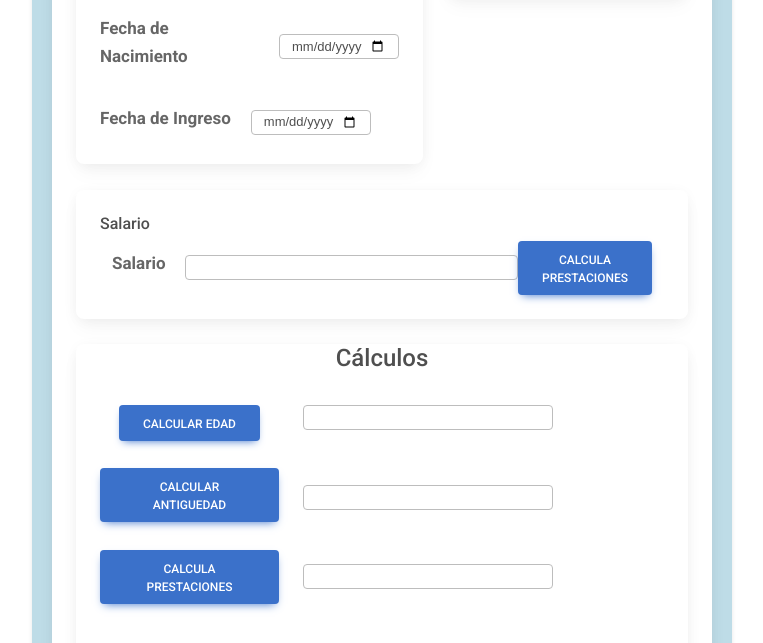
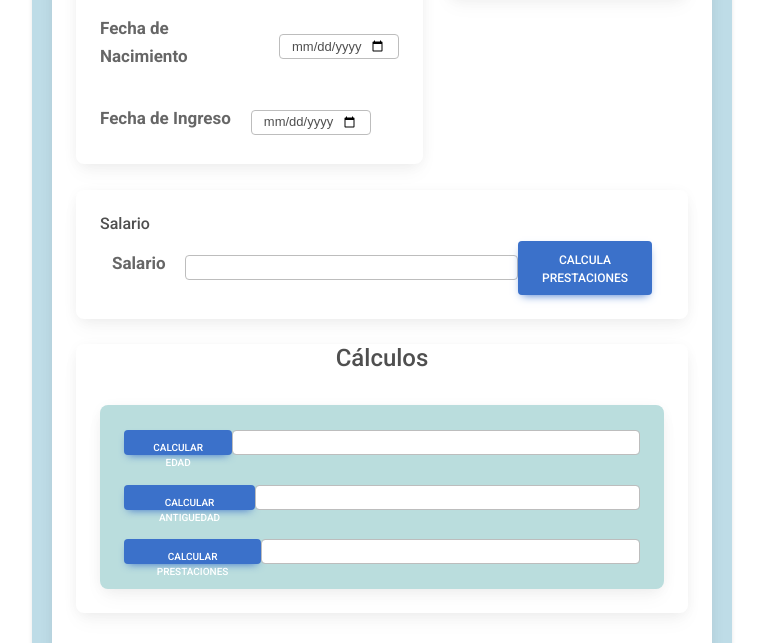
Before and after one commit to Niko3838/Empleados_POO, a website: page index.html in a window 1280 px wide. Shown: the part 339-982 px from the top of the page, without its empty margins (258-1021 px from the left). Drawn offline with Linux system fonts and the light colour scheme.

Commit message:
Funcion de btn calcular edad @nixon

```diff
--- a/index.html
+++ b/index.html
@@ -91,33 +91,24 @@
           <div class="card" align="center">
             <h4>Cálculos</h4>
             <div class="card-body tamaño">
-              <p >
-
-                 <div class="form-group"  >
-                    <div class="row">
-                      <div class="col-sm-5">
-                        <a href="#" class="btn btn-primary">Calcular edad</a> <br>
-                        <br>
-                        <a href="#" class="btn btn-primary">Calcular Antiguedad</a>
-                        <br>
-                        <br>
-                        <a href="#" class="btn btn-primary">Calcula prestaciones</a>
-                      </div>
-                      <div class="col-sm-6">
-
-                        <input type="text" id="nombre" class="form-control custom-input " />
-                        <br>
-                        <br>
-
-                        <input type="text" id="nombre" class="form-control custom-input " /> <br>
-                        <br>
-                        <input type="text" id="nombre" class="form-control custom-input " /><br>
-                         </div>
+              <div class="card" style="background-color: rgb(186, 221, 221);">
+                <div class="card-body tamaño">
+                    <div class="form-group">
+                        <button onclick="calcularEdad()" class="btn btn-primary" id="calcula_edad" >Calcular Edad</button><br>
+                        <input type="text" id="mostraredad" class="form-control custom-input " />
                     </div>
-
-
-
-              </p>
+                    <br>
+                    <div class="form-group">
+                        <button onclick="calcularAntiguedad()" class="btn btn-primary" id="calcula_edad" >Calcular Antiguedad</button><br>
+                        <input type="text" id="mostratantiguedad" class="form-control custom-input " />
+                    </div>
+                    <br>
+                    <div class="form-group">
+                        <button onclick="" class="btn btn-primary" id="calcula_edad" >Calcular Prestaciones</button><br>
+                        <input type="text" id="mostrarprestaciones" class="form-control custom-input " />
+                    </div>
+                </div>
+              </div>
             </div>
           </div>
           <br>
@@ -144,5 +135,6 @@
     <script type="text/javascript" src="js/mdb.min.js"></script>
     <!-- Custom scripts -->
     <script type="text/javascript"></script>
+    <script src="js/funciones.js"></script>
   </body>
 </html>
--- /dev/null
+++ b/js/funciones.js
@@ -0,0 +1,43 @@
+function calcularEdad() {
+    var fechaNacimiento = document.getElementById("nacimiento").value;
+    var fechaActual = new Date();
+
+    var partesFechaNacimiento = fechaNacimiento.split("-");
+    var anioNacimiento = parseInt(partesFechaNacimiento[0]);
+    var mesNacimiento = parseInt(partesFechaNacimiento[1]);
+    var diaNacimiento = parseInt(partesFechaNacimiento[2]);
+
+    var edad = fechaActual.getFullYear() - anioNacimiento;
+
+    if (
+      fechaActual.getMonth() < mesNacimiento ||
+      (fechaActual.getMonth() === mesNacimiento && fechaActual.getDate() < diaNacimiento)
+    ) {
+      edad--;
+    }
+
+    //document.getElementById("resultado").textContent = "La edad es: " + edad;
+    document.getElementById("mostraredad").value = edad;
+  }
+
+  function calcularAntiguedad() {
+    var fechaIngreso = document.getElementById("antiguedad").value;
+    var fechaActual = new Date();
+
+    var partesIngreso = fechaIngreso.split("-");
+    var anioIngreso = parseInt(partesIngreso[0]);
+    var mesIngreso = parseInt(partesIngreso[1]);
+    var diaIngreso = parseInt(partesIngreso[2]);
+
+    var edad = fechaActual.getFullYear() - anioIngreso;
+
+    if (
+      fechaActual.getMonth() < mesIngreso ||
+      (fechaActual.getMonth() === mesIngreso && fechaActual.getDate() < diaNacimiento)
+    ) {
+      edad--;
+    }
+
+    //document.getElementById("resultado").textContent = "La edad es: " + edad;
+    document.getElementById("mostraredad").value = edad;
+  }
```
